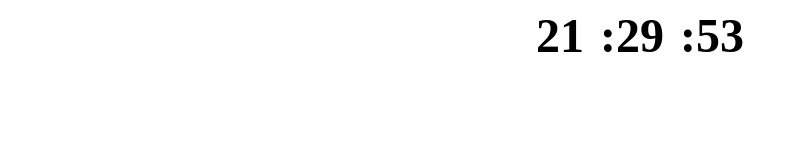
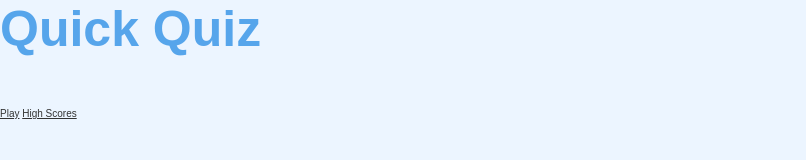
Before and after one commit to VelpCode/FitnessQuiz, a plain HTML site: page index.html in a window 1280 px wide. Shown: the whole page, without its empty margins (0-806 px from the left). Drawn offline with Linux system fonts and the light colour scheme.

Commit message:
fixing up documentation

```diff
--- /dev/null
+++ b/app.css
@@ -0,0 +1,30 @@
+:root {
+    background-color: #ECF5FF;
+    font-size: 62.5%;
+}
+
+*{
+    box-sizing: border-box;
+    font-family: Arial, Helvatica, sans-serif;
+    margin: 0;
+    padding: 0;
+    color: #333;
+}
+
+h1,
+h2,
+h3,
+h4 {
+    margin-bottom: 1rem;
+}
+
+h1 {
+    font-size: 5rem;
+    color: #56a5eb;
+    margin-bottom: 5rem;
+}
+
+h1 > span {
+    font-size: 2.4rem;
+    font-weight: 500;
+}
--- a/index.html
+++ b/index.html
@@ -1,21 +1,17 @@
 <!DOCTYPE html>
 <html lang="en">
 <head>
-    <meta charset="UTF-8">
-    <meta http-equiv="X-UA-Compatible" content="IE=edge">
-    <meta name="viewport" content="width=device-width, initial-scale=1.0">
-    <link href = "styles.css" rel="stylesheet">
-    <script defer src = "script.js"></script>
-    <title>Document</title>
+  <meta charset="UTF-8">
+  <meta http-equiv="X-UA-Compatible" content="IE=edge">
+  <meta name="viewport" content="width=device-width, initial-scale=1.0">
+  <title>Quick Quiz</title>
+  <link rel = "stylesheet" href = "app.css">
 </head>
 <body>
-
-<div class = "header">
-    <div id="clock">
-    <div id="hours"></div>
-    <div id="minutes"></div>
-    <div id="seconds"></div>
+  <div class ="container" class ="flex-container flex-column">
+    <h1>Quick Quiz</h1>
+    <a class ="btn" href ="/game.html">Play</a>
+    <a class ="btn" href ="/highscore.html">High Scores</a>
   </div>
-</div>
 </body>
 </html>
--- a/script.js
+++ /dev/null
@@ -1,21 +0,0 @@
-function displayTime() {
-    // get the current time
-    var currentTime = new Date();
-
-    // extract the hours, minutes, and seconds from the current time
-    var hours = currentTime.getHours();
-    var minutes = currentTime.getMinutes();
-    var seconds = currentTime.getSeconds();
-
-    // add a leading zero to the minutes and seconds if they are less than 10
-    minutes = (minutes < 10 ? "0" : "") + minutes;
-    seconds = (seconds < 10 ? "0" : "") + seconds;
-
-    // update the clock display
-    document.getElementById("hours").innerHTML = hours;
-    document.getElementById("minutes").innerHTML = ":" + minutes;
-    document.getElementById("seconds").innerHTML = ":" + seconds;
-  }
-
-  // call the displayTime function every 1000 milliseconds (1 second)
-  setInterval(displayTime, 1000);
--- a/styles.css
+++ /dev/null
@@ -1,18 +0,0 @@
-#clock {
-    display: flex;
-    align-items: center;
-    justify-content: center;
-    font-size: 48px;
-    font-weight: bold;
-  }
-
-  #hours,
-  #minutes,
-  #seconds {
-    margin: 0 8px;
-  }
-
-  #header {
-    display: flex;
-    background-color: bisque;
-  }
```
